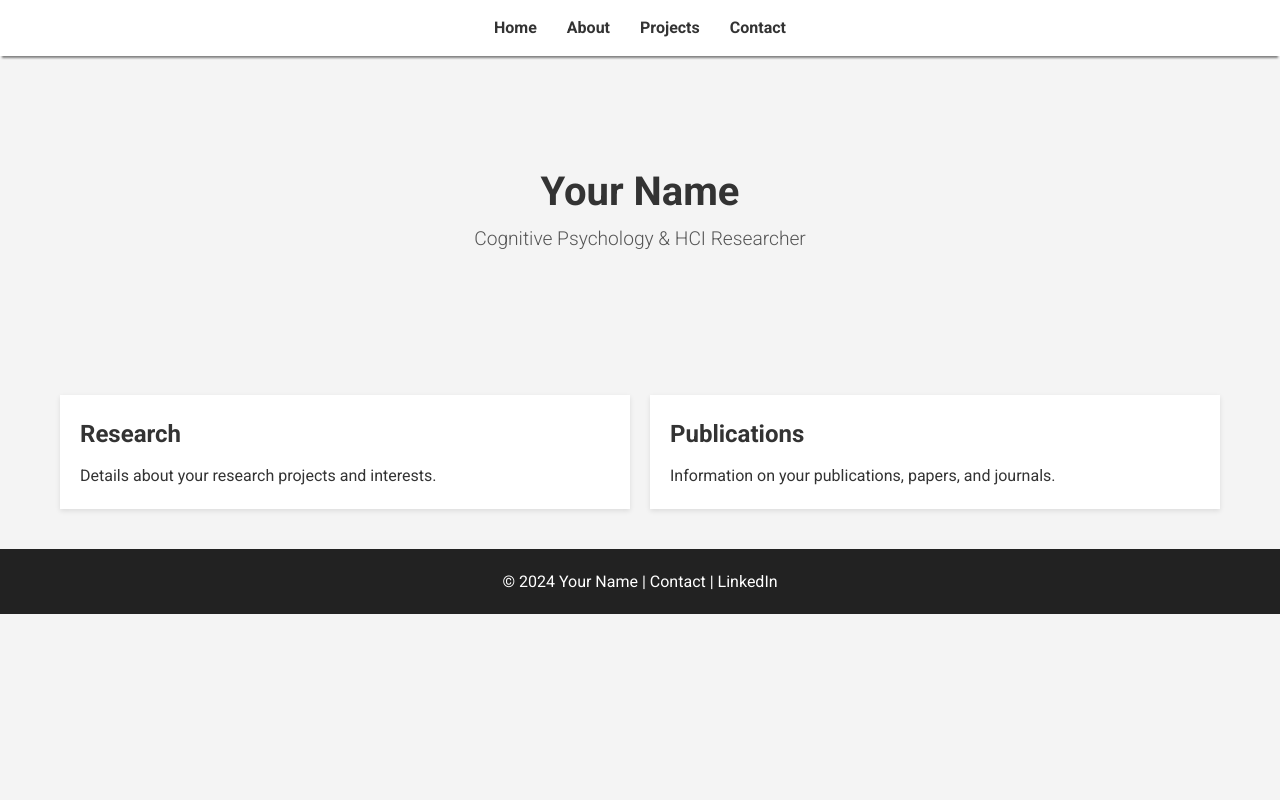
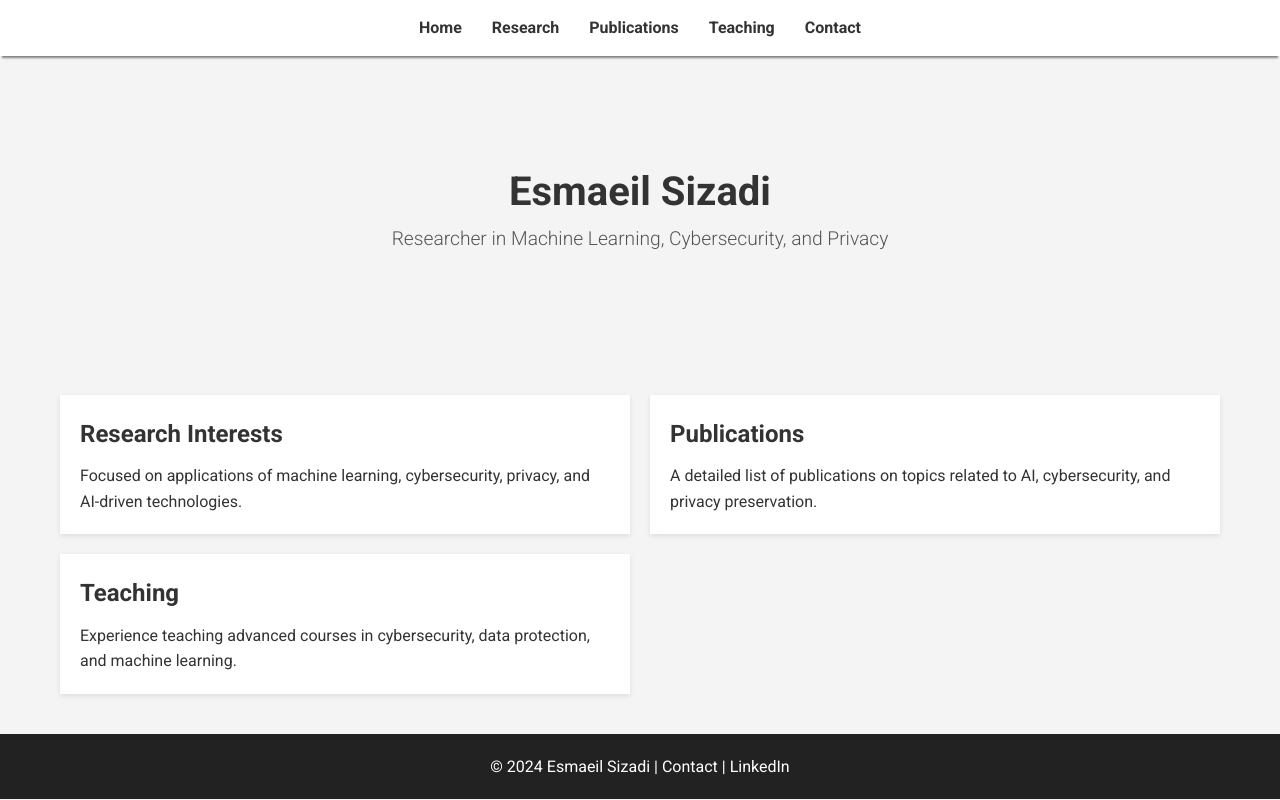
Before and after one commit to esizadi/website, a plain HTML site: page index.html in a window 1280 px wide. Drawn offline with Linux system fonts and the light colour scheme.

Commit message:
Update index.html
4th try

```diff
--- a/index.html
+++ b/index.html
@@ -3,7 +3,7 @@
 <head>
     <meta charset="UTF-8">
     <meta name="viewport" content="width=device-width, initial-scale=1.0">
-    <title>Your Website</title>
+    <title>Esmaeil Sizadi - Researcher</title>
     <link href="https://fonts.googleapis.com/css2?family=Roboto:wght@300;400;700&display=swap" rel="stylesheet">
     <link rel="stylesheet" href="styles.css">
 </head>
@@ -13,33 +13,38 @@
     <nav>
         <ul>
             <li><a href="#">Home</a></li>
-            <li><a href="#">About</a></li>
-            <li><a href="#">Projects</a></li>
+            <li><a href="#">Research</a></li>
+            <li><a href="#">Publications</a></li>
+            <li><a href="#">Teaching</a></li>
             <li><a href="#">Contact</a></li>
         </ul>
     </nav>
 </header>
 
 <section class="hero">
-    <h1>Your Name</h1>
-    <p>Cognitive Psychology & HCI Researcher</p>
+    <h1>Esmaeil Sizadi</h1>
+    <p>Researcher in Machine Learning, Cybersecurity, and Privacy</p>
 </section>
 
 <section class="content">
     <div class="grid">
         <div class="box">
-            <h2>Research</h2>
-            <p>Details about your research projects and interests.</p>
+            <h2>Research Interests</h2>
+            <p>Focused on applications of machine learning, cybersecurity, privacy, and AI-driven technologies.</p>
         </div>
         <div class="box">
             <h2>Publications</h2>
-            <p>Information on your publications, papers, and journals.</p>
+            <p>A detailed list of publications on topics related to AI, cybersecurity, and privacy preservation.</p>
+        </div>
+        <div class="box">
+            <h2>Teaching</h2>
+            <p>Experience teaching advanced courses in cybersecurity, data protection, and machine learning.</p>
         </div>
     </div>
 </section>
 
 <footer>
-    <p>© 2024 Your Name | <a href="#">Contact</a> | <a href="#">LinkedIn</a></p>
+    <p>© 2024 Esmaeil Sizadi | <a href="#">Contact</a> | <a href="#">LinkedIn</a></p>
 </footer>
 
 </body>
```
